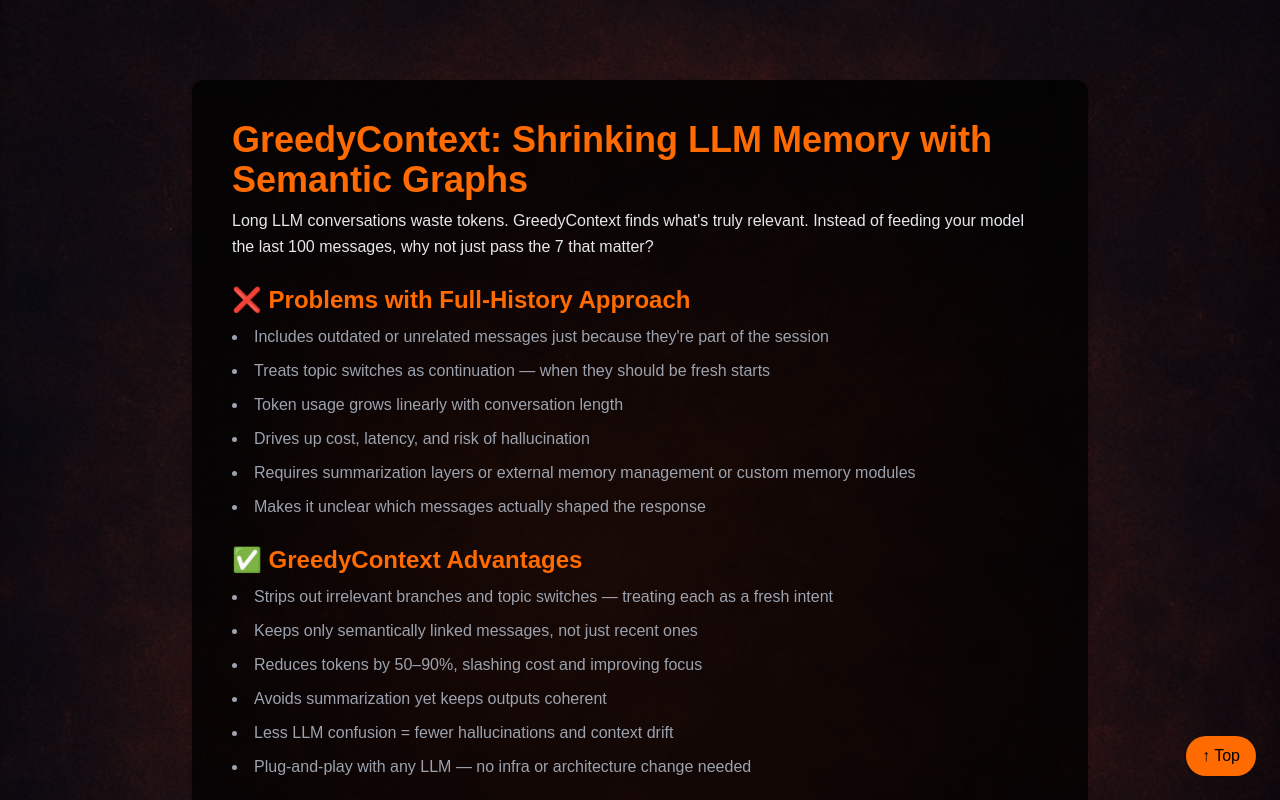
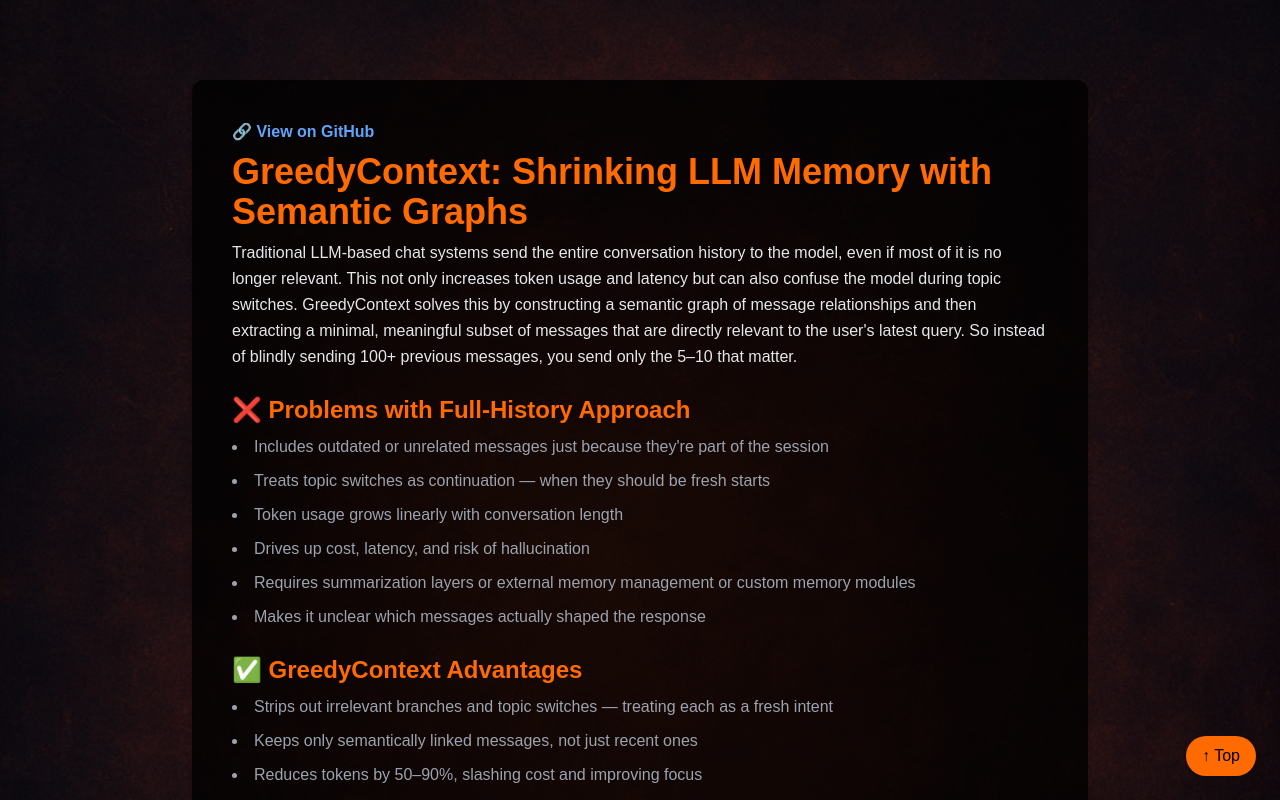
Before and after one commit to MedhaviMonish/medhavimonish.github.io, a Next.js app: page /blogs/greedy-context in a window 1280 px wide. Shown: the top 800 px of the page. Built offline with nearby package versions, Linux system fonts and the light colour scheme.

Commit message:
mapped github and blog

```diff
--- a/src/app/blogs/greedy-context/page.tsx
+++ b/src/app/blogs/greedy-context/page.tsx
@@ -12,12 +12,17 @@ export default function BlogGreedyContext() {
       <div className="w-full max-w-4xl bg-black/80 text-gray-200 p-10 rounded-xl shadow-md">
 
         <h1 className="text-4xl font-bold text-ember mb-2">
+  <a href="https://github.com/MedhaviMonish/GreedyContext" target="_blank" rel="noopener noreferrer" className="text-blue-400 hover:underline text-base block mb-2">
+    🔗 View on GitHub
+  </a>
           GreedyContext: Shrinking LLM Memory with Semantic Graphs
         </h1>
         <p className="mb-6 leading-relaxed">
-          Long LLM conversations waste tokens. GreedyContext finds what's truly relevant.
-          Instead of feeding your model the last 100 messages, why not just pass the 7 that matter?
-        </p>
+  Traditional LLM-based chat systems send the entire conversation history to the model, even if most of it is no longer relevant.
+  This not only increases token usage and latency but can also confuse the model during topic switches. GreedyContext solves this by
+  constructing a semantic graph of message relationships and then extracting a minimal, meaningful subset of messages that are
+  directly relevant to the user's latest query. So instead of blindly sending 100+ previous messages, you send only the 5–10 that matter.
+</p>
 
         <h2 className="text-2xl font-bold text-ember mb-2">❌ Problems with Full-History Approach</h2>
         <ul className="list-disc list-inside space-y-2 text-gray-400 leading-relaxed mb-6">
--- a/src/components/ProjectList.tsx
+++ b/src/components/ProjectList.tsx
@@ -25,6 +25,7 @@ const projects = [
     tags: ["LLM", "Context Optimization"],
     links: {
       github: "https://github.com/MedhaviMonish/GreedyContext",
+      blog: "/blogs/greedy-context",
     },
   },
   {
```
